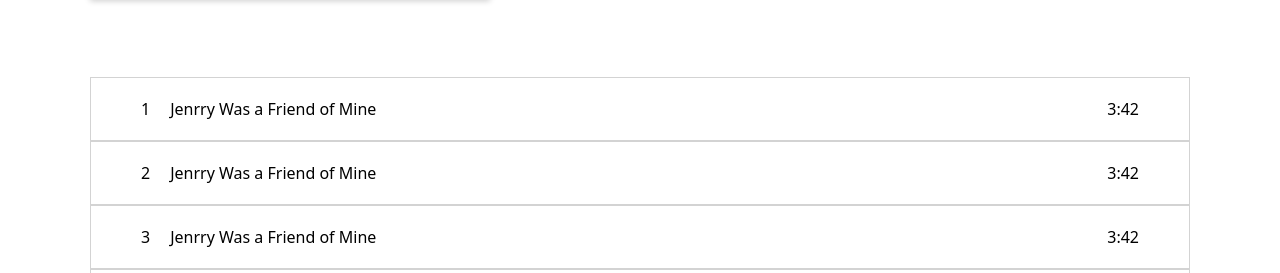
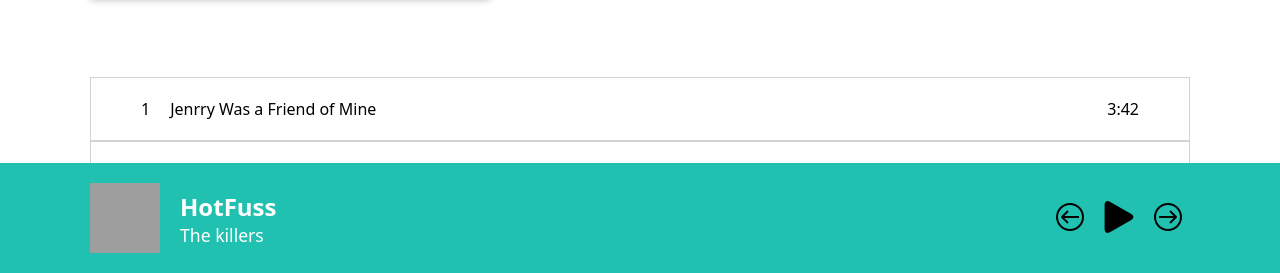
Before and after one commit to angelus814/cuartoAstro, an Astro site: page /services/HotFuss in a window 1280 px wide. Shown: the part 527-800 px from the top of the page. Built offline with nearby package versions, Linux system fonts and the light colour scheme; Astro itself is replaced by a stand-in of ours; grey boxes are pictures that could not be loaded.

Commit message:
agregandoNuevo

```diff
--- /dev/null
+++ b/src/components/ReproductorMusica.astro
@@ -0,0 +1,85 @@
+---
+import play from "@/img/playNegro.png"
+import nextPrev from "@/img/next.png"
+const {imagen, nombre, author} = Astro.props
+---
+
+<style>
+    .containerReproductorMusica{
+        position: fixed;
+        left: 0;
+        bottom: 0;
+        right: 0;
+        width: 100%;
+        color:white;
+        padding: 20px 0;
+        background-color:#20C1B1;
+    }
+    .reproductorMusica{
+        max-width: 1100px;
+        margin-inline: auto;
+        display: flex;
+        justify-content: space-between;
+    }
+    .reproductorLeft{
+        display: flex;
+        align-items: center;
+        gap: 20px;
+
+    }
+    .reproductorInfo p:first-child{
+        font-size: 1.5em;
+        font-weight: 600;
+    }
+    .reproductorInfo p:last-child{
+        font-size: 1.1em;
+    }
+    .reproductorImagen{
+        width: 70px;
+        height: 70px;
+        display: flex;
+        align-items: center;
+    }
+    .reproductorImagen img{
+        width: 100%;
+        object-fit: cover;
+        aspect-ratio: 1/1;
+    }
+    .reproductorRight{
+        display: flex;
+        gap: 5px;
+    }
+    button{
+        background: none;
+        cursor: pointer;
+        border: none;
+    }
+    button:first-child img{
+        transform: rotate(180deg);
+    }
+</style>
+
+<article class="containerReproductorMusica">
+    <div class="reproductorMusica">
+        <div class="reproductorLeft">
+            <div class="reproductorImagen">
+                <img src={imagen} alt="aa">
+            </div>
+            <div class="reproductorInfo">
+                <p>{nombre}</p>
+                <p>{author}</p>
+            </div>
+        </div>
+        <div class="reproductorRight">
+            <button id="prev">
+                <img src={nextPrev.src} alt="">
+            </button>
+            <button >
+                <img src={play.src} alt="" id="playBar">
+            </button>
+            <button id="next">
+                <img src={nextPrev.src} alt="">
+            </button>
+        </div>
+    </div>
+</article>
--- a/src/informacion/info.js
+++ b/src/informacion/info.js
@@ -2,8 +2,8 @@ export const MUSIC = [
     {
         id: 0, name: "HotFuss", author: "The killers",  picture:"https://cdn.pixabay.com/photo/2023/10/18/15/30/statue-8324499_1280.jpg", music:[
             {id: 0, name: "Jenrry Was a Friend of Mine", src : "/music/bugambilia.mp3"},
-            {id: 1, name: "Jenrry Was a Friend of Mine"},
-            {id: 2, name: "Jenrry Was a Friend of Mine"},
+            {id: 1, name: "Jenrry Was a Friend of Mine", src: "/music/badbunn1.mp3"},
+            {id: 2, name: "Jenrry Was a Friend of Mine", src : "/music/bugambilia.mp3"},
             {id: 3, name: "Jenrry Was a Friend of Mine"},
             {id: 4, name: "Jenrry Was a Friend of Mine"},
         ]
--- a/src/pages/services/[name].astro
+++ b/src/pages/services/[name].astro
@@ -3,7 +3,7 @@ import BaseLayout from '@/layouts/BaseLayout.astro';
 import ImagenPlay from "@/img/play.png"
 import ImagenShuffle from "@/img/shunffle.png"
 import Boton from '@/components/Boton.astro';
-import Card from '@/components/Card.astro';
+import ReproductorMusica from '@/components/ReproductorMusica.astro';
 import MusicLista from '@/components/MusicLista.astro';
 import {MUSIC} from "@/informacion/info"
 console.log(MUSIC)
@@ -18,8 +18,8 @@ export async function getStaticPaths(){
 }
 
 const {name} = Astro.params
-const {info} = Astro.props
-
+const {info } = Astro.props
+const infoJSON = JSON.stringify(info);
 ---
 <style>
 
@@ -106,7 +106,7 @@ const {info} = Astro.props
     }
 </style>
 <BaseLayout title="card">
-    <section class="contenedorMusic">
+    <section class="contenedorMusic" data-info={infoJSON}>
         <div class="music">
             <div class="musicLeft">
                 <img src="https://astro-records.pages.dev/vynil-lp.webp" alt="disco" class="imagen2">
@@ -130,7 +130,33 @@ const {info} = Astro.props
             <p>{}</p>
         </div>
     </section>
+    <ReproductorMusica imagen={info.picture} nombre={info.name} author={info.author}/>
     <script>
+        const prev = document.getElementById("prev")
+        const playBar = document.getElementById("play")
+        const play = document.getElementById("playBar")
+        const next = document.getElementById("next")
+        const seccion = document.querySelector(".contenedorMusic")
+        const informacion = JSON.parse(seccion.dataset.info);
+        let id = informacion.id
+        let audio = null
+        play.addEventListener("click", ()=>{
+            playBar.setAttribute("disabled", "true")
+            if(!audio){
+                audio = new Audio(informacion.music[id].src)
+            }
+            if(play.classList.toggle("cambiarEstado")){
+                return audio.play()
+            }
+            else{
+                playBar.removeAttribute("disabled")
+                audio.pause()
+            }
+        })
+        next.addEventListener("click", ()=>{
+            id += 1
+            console.log(id)
+        })
 
     </script>
 </BaseLayout>
--- a/src/style/global.css
+++ b/src/style/global.css
@@ -8,3 +8,9 @@ body{
 a{
     text-decoration: none;
 }
+.musicOn{
+    display: unset;
+}
+.cambiarEstado{
+    content: url("../img/pause.png");
+}
```
Also changed, not shown: src/components/Boton.astro (+3 -5 lines), src/img/next.png (added), src/img/pause.png (added), src/img/playNegro.png (added), 1 other file.
